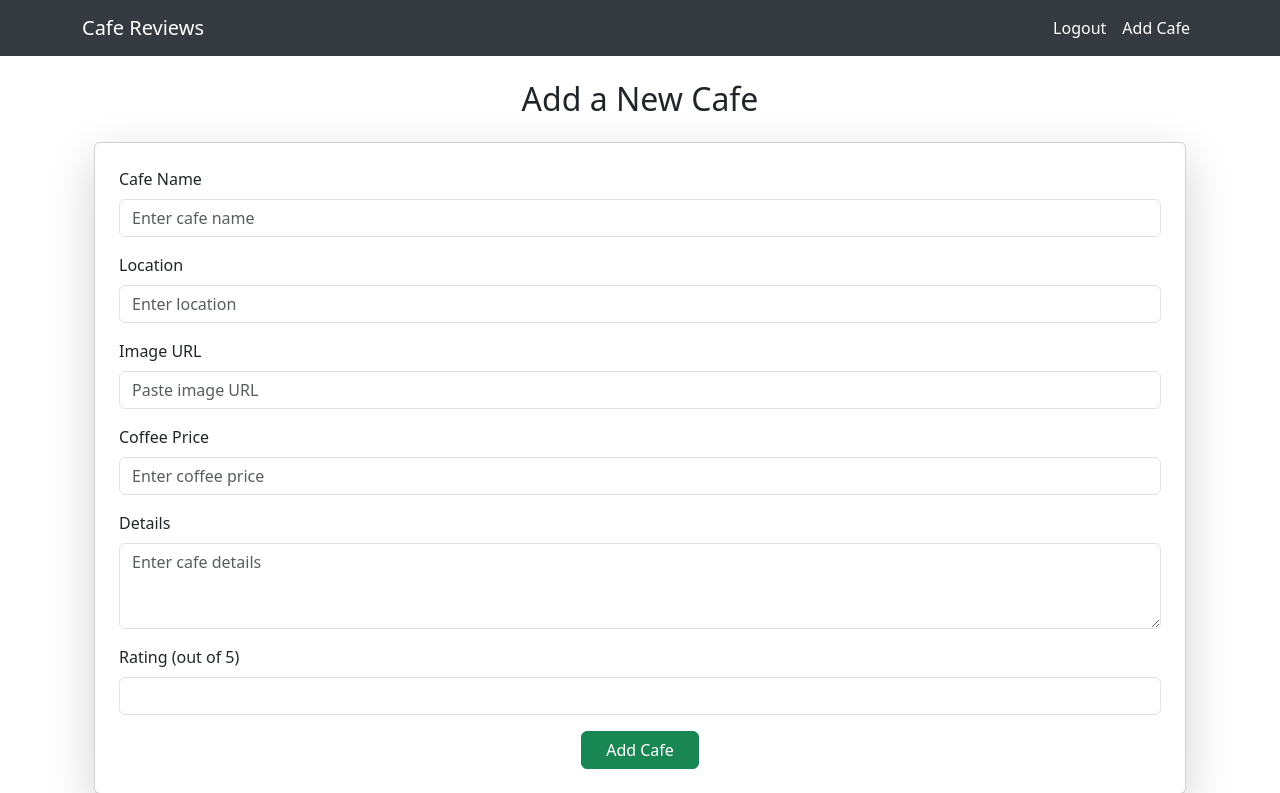
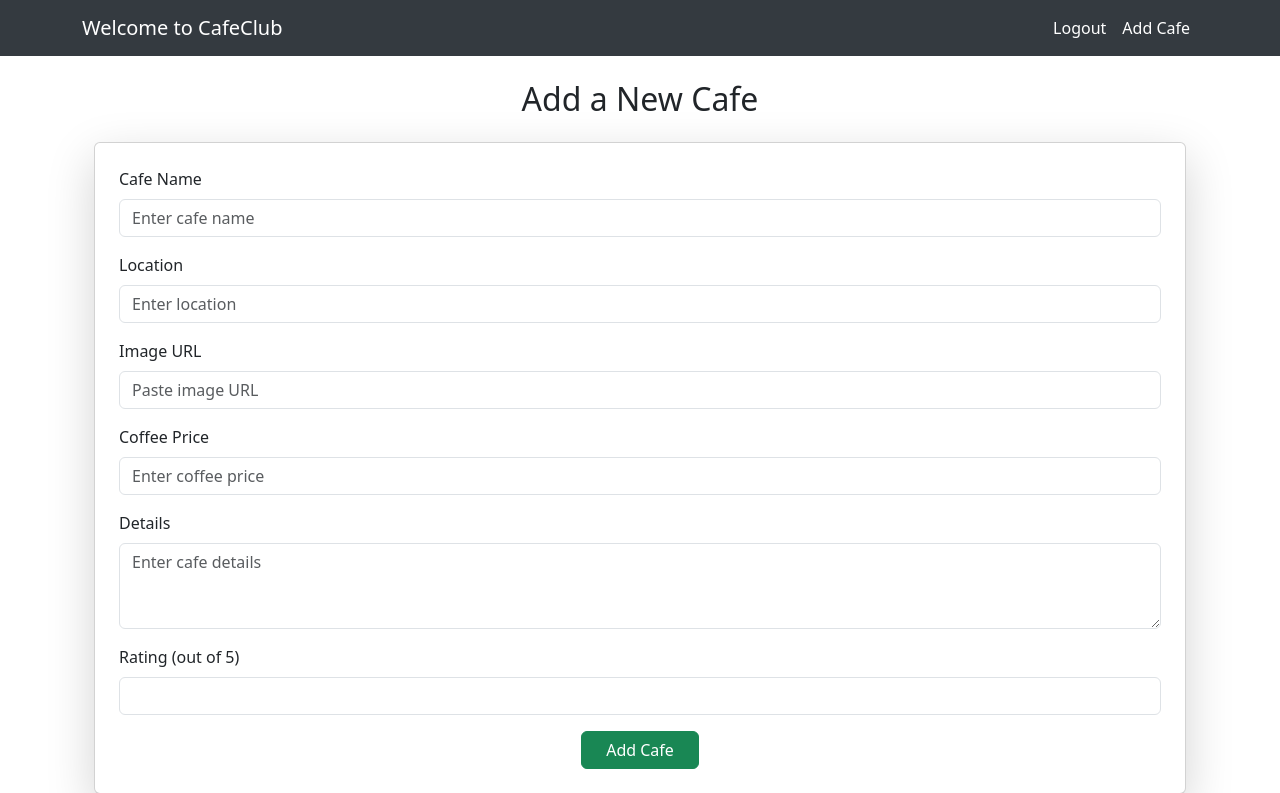
Before and after one commit to vihansr/Cafe-Club, a Flask app: page /add in a window 1280 px wide. Shown: the top 793 px of the page. Run offline with Flask 3, Linux system fonts and the light colour scheme; a user stored in the database is signed in.

Commit message:
changed titles

```diff
--- a/main.py
+++ b/main.py
@@ -17,7 +17,7 @@ EMAIL_USER = os.getenv("EMAIL_USER")
 EMAIL_PASS = os.getenv("EMAIL_PASS")
 
 app = Flask(__name__)
-app.secret_key = SECRET_KEY  # Secret key for session management
+app.secret_key = SECRET_KEY
 
 class Base(DeclarativeBase):
     pass
--- a/templates/base.html
+++ b/templates/base.html
@@ -2,7 +2,7 @@
 <html lang="en">
 <head>
     <meta charset="UTF-8">
-    <title>{% block title %}Cafe Reviews{% endblock %}</title>
+    <title>{% block title %}CafeClub{% endblock %}</title>
     <meta name="viewport" content="width=device-width, initial-scale=1.0">
     <link rel="stylesheet" href="https://cdn.jsdelivr.net/npm/bootstrap@5.3.0/dist/css/bootstrap.min.css">
     <style>
@@ -19,7 +19,7 @@
 <div class="wrapper">
     <nav class="navbar navbar-expand-lg navbar-dark">
         <div class="container">
-            <a class="navbar-brand" href="/">Cafe Reviews</a>
+            <a class="navbar-brand" href="/">Welcome to CafeClub</a>
             <button class="navbar-toggler" type="button" data-bs-toggle="collapse" data-bs-target="#navbarNav">
                 <span class="navbar-toggler-icon"></span>
             </button>
```
